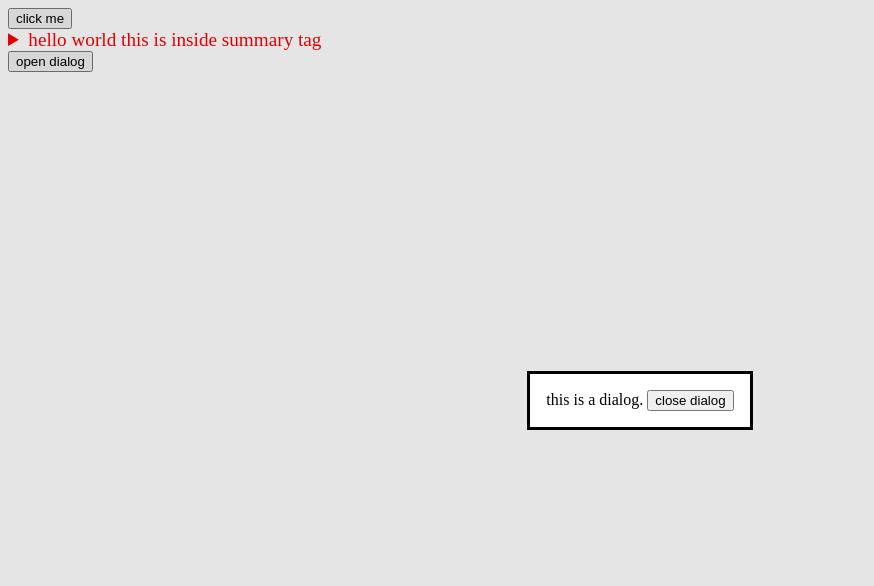
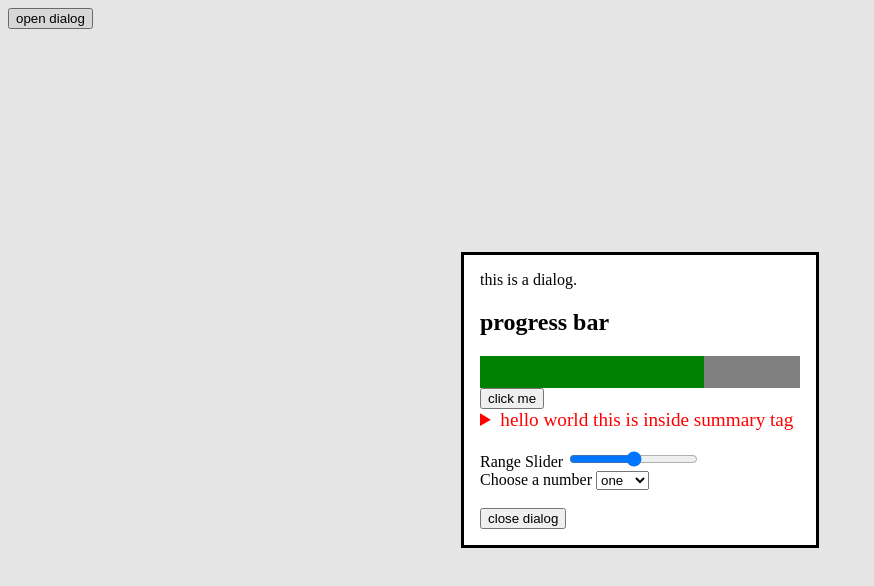
Before and after one commit to RaiyanNooryRady/ostad, a plain HTML site: page interactive.html in a window 1280 px wide. Both pictures are taken after a click on the button "open dialog". Shown: the whole page, without its empty margins (0-874 px from the left). Drawn offline with Linux system fonts and the light colour scheme.

Commit message:
interactive elements

```diff
--- a/interactive.html
+++ b/interactive.html
@@ -1,27 +1,56 @@
 <!DOCTYPE html>
 <html lang="en">
+
 <head>
-    <meta charset="UTF-8">
-    <meta name="viewport" content="width=device-width, initial-scale=1.0">
+    <meta charset="UTF-8" />
+    <meta name="viewport" content="width=device-width, initial-scale=1.0" />
     <title>Document</title>
     <style>
-        details{
+        details {
             color: red;
             font-size: larger;
         }
     </style>
 </head>
+
 <body>
-    <button onclick="alert('hello')">click me</button>
-    <details>
-        <summary>hello world this is inside summary tag</summary>
-        <p>this is p tag for additional information of users.</p>
-    </details>
-    <button onclick="document.getElementById('myDialog').showModal();">open dialog</button>
+
+    <button onclick="document.getElementById('myDialog').showModal();">
+        open dialog
+    </button>
     <dialog id="myDialog">
         this is a dialog.
-        <button onclick="document.getElementById('myDialog').close()">close dialog</button>
+        <h2>progress bar</h2>
+        <progress max="100" value="70" id="progress" style="background-color: green; font-size: xx-large">
+            70%
+        </progress><br>
+
+        <button onclick="alert('hello')">click me</button>
+        <details>
+            <summary>hello world this is inside summary tag</summary>
+            <p>this is p tag for additional information of users.</p>
+            <div>
+                hello world. anything you write here.
+            </div>
+        </details>
+        <br>
+        <label for="volume">Range Slider</label>
+        <input type="range" id="volume" min="10" max="70"><br>
+        <label for="another">Choose a number</label>
+        <select name="something" id="another">
+            <option value="1">one</option>
+            <option value="2">two</option>
+            <option value="3">three</option>
+            <option value="4">four</option>
+            <option value="5">five</option>
+            <option value="6">six</option>
+
+        </select><br><br>
+        <button onclick="document.getElementById('myDialog').close()">
+            close dialog
+        </button>
     </dialog>
     <dialog>hello</dialog>
 </body>
+
 </html>
```
